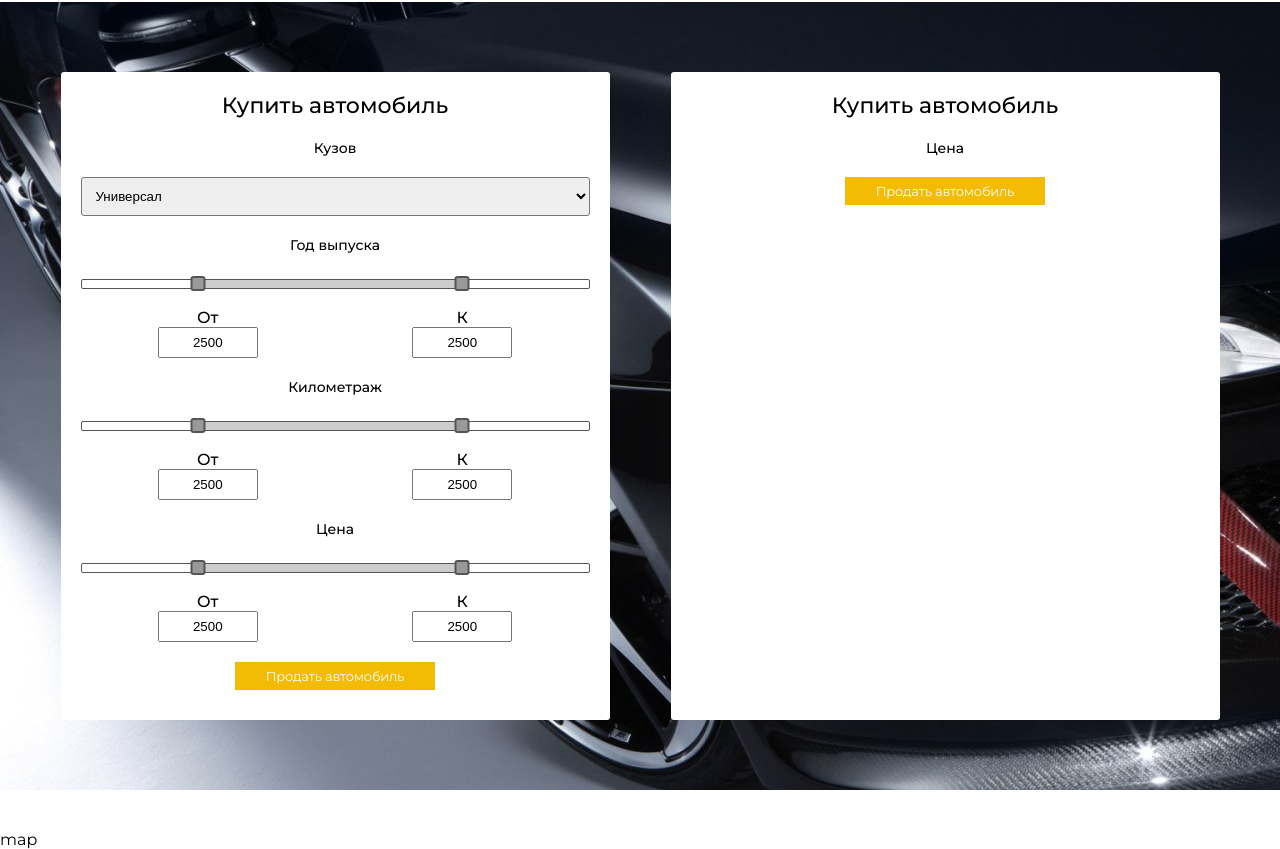
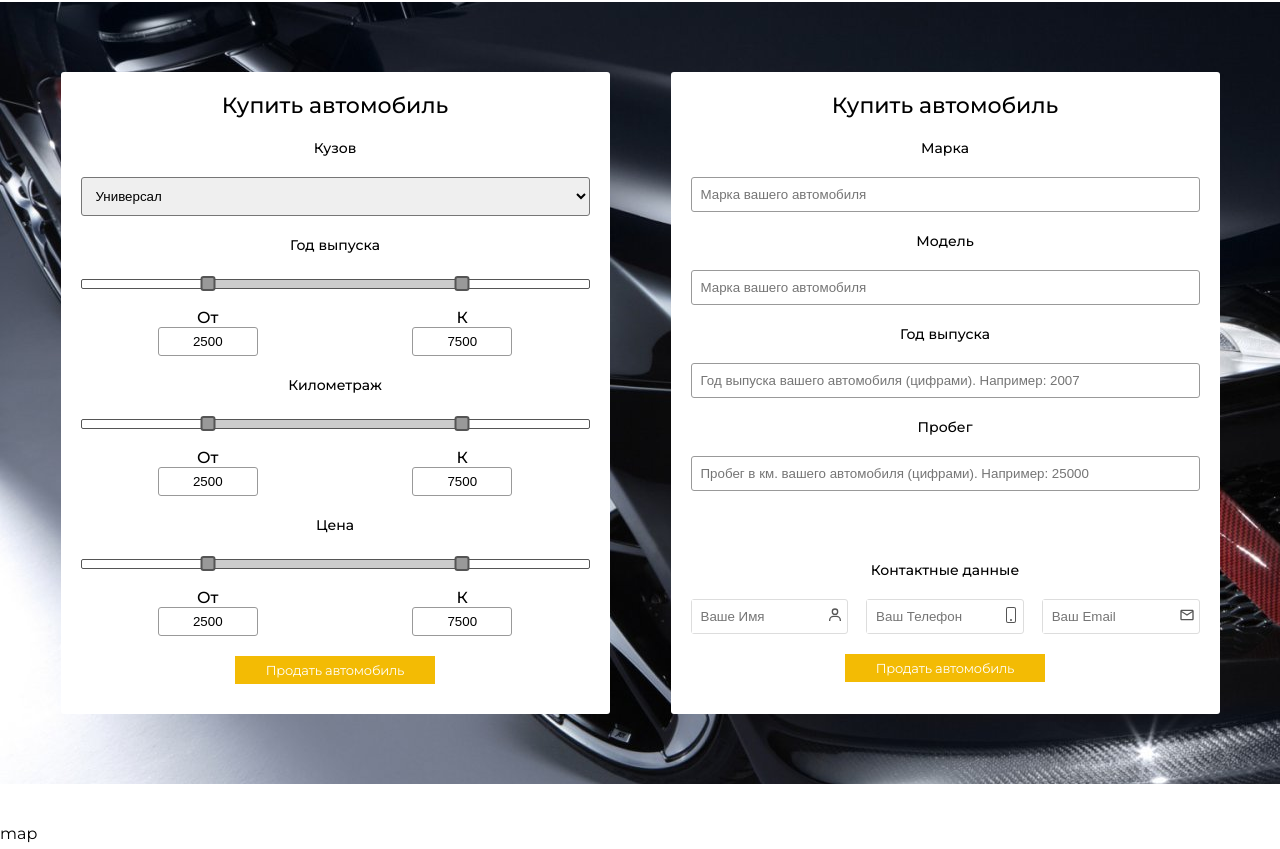
Before and after one commit to Bekzod13/rautocom, a React (Create React App) app: page / in a window 1280 px wide. Shown: the part 2815-3664 px from the top of the page. Built offline with nearby package versions, Linux system fonts and the light colour scheme.

Commit message:
form component has been complated

```diff
--- a/src/components/form/Form.jsx
+++ b/src/components/form/Form.jsx
@@ -1,8 +1,20 @@
+import { useState } from 'react';
 import TooltipSlider from 'rc-slider';
 import 'rc-slider/assets/index.css';
 import './form.css';
 
+// import icons
+import {BiUser} from 'react-icons/bi';
+import {BsPhone} from 'react-icons/bs';
+import {MdOutlineMailOutline} from 'react-icons/md';
+
 const Form = () => {
+
+  const [carYears, setCarYears] = useState([2500, 7500]);
+  const [kilometrs, setKilometrs] = useState([2500, 7500]);
+  const [prices, setPrices] = useState([2500, 7500]);
+
+  console.log(carYears[0]);
   return (
     <div className='form'>
       <div className="create-from-container">
@@ -23,8 +35,8 @@ const Form = () => {
                 range
                 min={0}
                 max={10000}
-                defaultValue={[2300, 7500]}
-                tipFormatter={(value) => `${value}!`}
+                defaultValue={[carYears[0], carYears[1]]}
+                onAfterChange={(value)=>setCarYears(value)}
                 railStyle={{
                   backgroundColor: '#fff',
                   height: 10,
@@ -50,11 +62,11 @@ const Form = () => {
           <div className="form-inputs">
             <div className="form-input-box">
               <span>От</span>
-              <input type="number" value={2500} />
+              <input type="number" value={carYears[0] } />
             </div>
             <div className="form-input-box">
               <span>К</span>
-              <input type="number" value={2500} />
+              <input type="number" value={carYears[1]} />
             </div>
           </div>
           <div className="form-title">Километраж</div>
@@ -63,8 +75,8 @@ const Form = () => {
                 range
                 min={0}
                 max={10000}
-                defaultValue={[2300, 7500]}
-                tipFormatter={(value) => `${value}!`}
+                defaultValue={[kilometrs[0], kilometrs[1]]}
+                onAfterChange={(value)=>setKilometrs(value)}
                 railStyle={{
                   backgroundColor: '#fff',
                   height: 10,
@@ -90,11 +102,11 @@ const Form = () => {
           <div className="form-inputs">
             <div className="form-input-box">
               <span>От</span>
-              <input type="number" value={2500} />
+              <input type="number" value={kilometrs[0]} />
             </div>
             <div className="form-input-box">
               <span>К</span>
-              <input type="number" value={2500} />
+              <input type="number" value={kilometrs[1]} />
             </div>
           </div>
           <div className="form-title">Цена</div>
@@ -103,8 +115,8 @@ const Form = () => {
                 range
                 min={0}
                 max={10000}
-                defaultValue={[2300, 7500]}
-                tipFormatter={(value) => `${value}!`}
+                defaultValue={[prices[0], prices[1]]}
+                onAfterChange={(value)=>setPrices(value)}
                 railStyle={{
                   backgroundColor: '#fff',
                   height: 10,
@@ -130,11 +142,11 @@ const Form = () => {
           <div className="form-inputs">
             <div className="form-input-box">
               <span>От</span>
-              <input type="number" value={2500} />
+              <input type="number" value={prices[0]} />
             </div>
             <div className="form-input-box">
               <span>К</span>
-              <input type="number" value={2500} />
+              <input type="number" value={prices[1]} />
             </div>
           </div>
         <div className="new-auto-show-more form-btn">Продать автомобиль</div>
@@ -144,7 +156,35 @@ const Form = () => {
         <div className="form-header">
             Купить автомобиль
           </div>
-          <div className="form-title">Цена</div>
+          <div className="form-title">Марка</div>
+          <input type="text" className="form-text-input" placeholder='Марка вашего автомобиля' />
+          <div className="form-title">Модель</div>
+          <input type="text" className="form-text-input" placeholder='Марка вашего автомобиля' />
+          <div className="form-title">Год выпуска</div>
+          <input type="text" className="form-text-input" placeholder='Год выпуска вашего автомобиля (цифрами). Например: 2007' />
+          <div className="form-title">Пробег</div>
+          <input type="text" className="form-text-input" placeholder='Пробег в км. вашего автомобиля (цифрами). Например: 25000' />
+          <div className="form-title form-title-end">Контактные данные</div>
+          <div className="form-end-inputs">
+            <div className="form-end-input">
+              <input id='imya' type="text" placeholder='Ваше Имя' />
+              <label for='imya'>
+                <BiUser/>
+              </label>
+            </div>
+            <div className="form-end-input">
+              <input id='telefon' type="text" placeholder='Ваш Телефон' />
+              <label for="telefon">
+                <BsPhone/>
+              </label>
+            </div>
+            <div className="form-end-input">
+              <input id='emayl' type="text" placeholder='Ваш Email' />
+              <label for="emayl">
+                <MdOutlineMailOutline/>
+              </label>
+            </div>
+          </div>
       <div className="new-auto-show-more form-btn">Продать автомобиль</div>
       </div>
     </div>
--- a/src/components/form/form.css
+++ b/src/components/form/form.css
@@ -61,6 +61,8 @@
     align-items: center;
     justify-content: center;
     text-align: center;
+    border: 1px solid #999;
+    border-radius: 3px;
 }
 .form-input-box span{
     width: 100%;
@@ -80,3 +82,39 @@
     margin-top: 20px;
     width: 200px;
 }
+.form-title-end{
+    margin-top: 70px;
+}
+.form-text-input{
+    width: 100%;
+    padding: 9px;
+    outline: none;
+    border: 1px solid #999;
+    border-radius: 3px;
+}
+.form-text-input:focus{
+    border: 1px solid var(--blue);
+    border: 1px solid #999;
+}
+.form-end-inputs{
+    display: flex;
+    justify-content: space-between;
+}
+.form-end-input input{
+    width: calc(100% - 20px);
+    padding: 9px;
+    outline: none;
+    border: none;
+
+}
+.form-end-input{
+    display: flex;
+    align-items: center;
+    width: 31%;
+    border: 1px solid #ddd;
+    border-radius: 3px;
+}
+.form-end-input label{
+    cursor: pointer;
+    color: var(--gray);
+}
```
